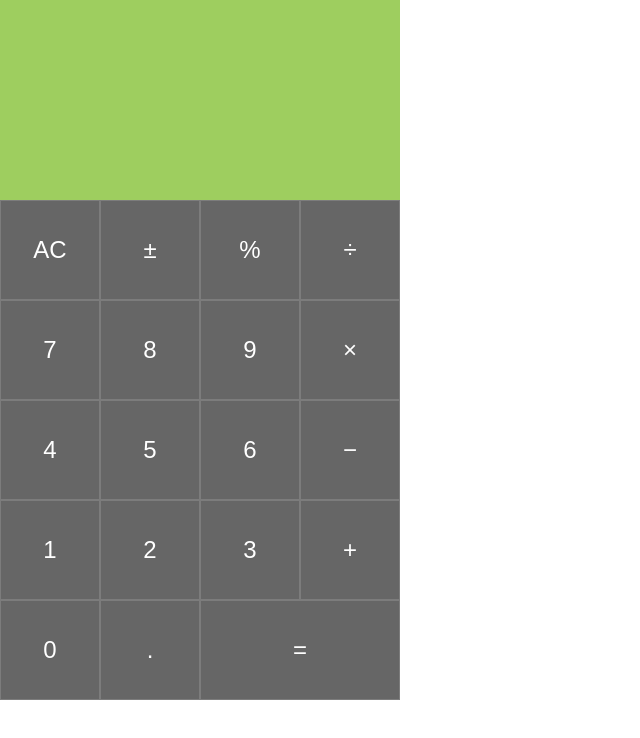
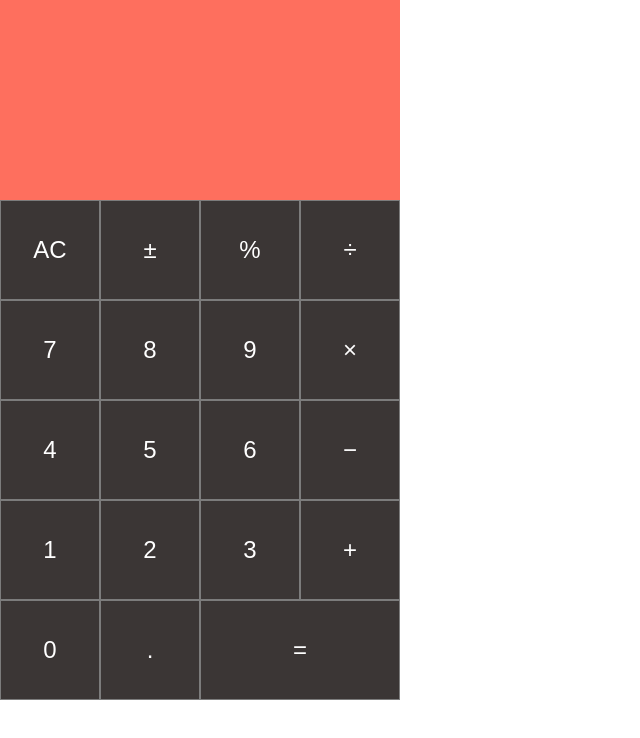
Before and after one commit to i-k0n/react-calculator, a React (Create React App) app: page / in a window 1280 px wide. Shown: the top 738 px of the page, without its empty margins (0-640 px from the left). Built offline with nearby package versions, Linux system fonts and the light colour scheme.

Commit message:
render state on display

```diff
--- a/src/App.css
+++ b/src/App.css
@@ -1,5 +1,8 @@
 * {
   font-size: 24px;
+  box-sizing: border-box;
+  margin: 0;
+  padding: 0;
 }
 
 .calculator-container {
@@ -8,8 +11,14 @@
 }
 
 .display {
-  background-color: rgb(158, 206, 95);
+  background-color: #fe6f5e;
   height: 200px;
+  color: #222;
+  display: flex;
+  justify-content: flex-end;
+  align-content: baseline;
+  vertical-align: bottom;
+  padding: 0.5em;
 }
 
 .buttons-container {
@@ -21,7 +30,7 @@
 .btn {
   color: #fff;
   border: 1px solid rgb(124, 124, 124);
-  background-color: #666;
+  background-color: #3b3635;
 }
 
 .btn:hover {
@@ -29,7 +38,7 @@
 }
 
 .btn:active {
-  background-color: rgb(158, 206, 95);
+  background-color: #fe6f5e;
 }
 
 .btn-equal {
--- a/src/App.js
+++ b/src/App.js
@@ -1,29 +1,34 @@
-import React from 'react';
+import React, { useState } from 'react';
 import './App.css';
 
 function App() {
+
+  const [display, setDisplay] = useState("");
+
   return (
     <div className="App">
       <div className="calculator-container">
-        <div className="display"></div>
+        <div className="display">
+          {display}
+        </div>
         <div className="buttons-container">
           <button className="btn btn-clear">AC</button>
           <button className="btn btn-plus-minus">&#177;</button>
           <button className="btn btn-percent">&#37;</button>
           <button className="btn btn-divide">&divide;</button>
-          <button className="btn btn-number">7</button>
-          <button className="btn btn-number">8</button>
-          <button className="btn btn-number">9</button>
+          <button className="btn btn-number" value="7" onClick={e => setDisplay(e.target.value)}>7</button>
+          <button className="btn btn-number" value="8" onClick={e => setDisplay(e.target.value)}>8</button>
+          <button className="btn btn-number" value="9" onClick={e => setDisplay(e.target.value)}>9</button>
           <button className="btn btn-multiply">&times;</button>
-          <button className="btn btn-number">4</button>
-          <button className="btn btn-number">5</button>
-          <button className="btn btn-number">6</button>
+          <button className="btn btn-number" value="4" onClick={e => setDisplay(e.target.value)}>4</button>
+          <button className="btn btn-number" value="5" onClick={e => setDisplay(e.target.value)}>5</button>
+          <button className="btn btn-number" value="6" onClick={e => setDisplay(e.target.value)}>6</button>
           <button className="btn btn-subtract">&minus;</button>
-          <button className="btn btn-number">1</button>
-          <button className="btn btn-number">2</button>
-          <button className="btn btn-number">3</button>
+          <button className="btn btn-number" value="1" onClick={e => setDisplay(e.target.value)}>1</button>
+          <button className="btn btn-number" value="2" onClick={e => setDisplay(e.target.value)}>2</button>
+          <button className="btn btn-number" value="3" onClick={e => setDisplay(e.target.value)}>3</button>
           <button className="btn btn-add">&#43;</button>
-          <button className="btn btn-number">0</button>
+          <button className="btn btn-number" value="0" onClick={e => setDisplay(e.target.value)}>0</button>
           <button className="btn btn-decimal">&#46;</button>
           <button className="btn btn-equal">&#61;</button>
         </div>
```
